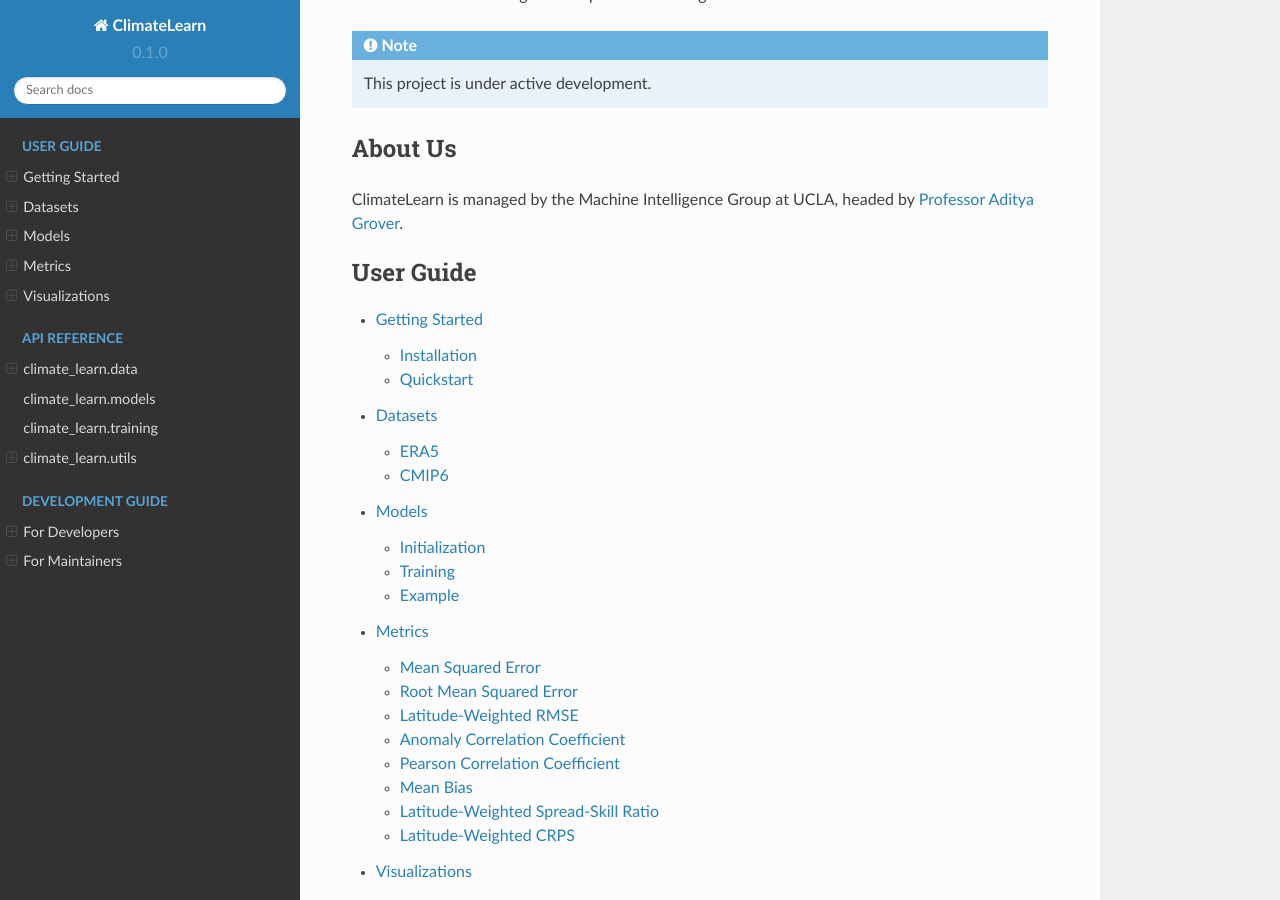
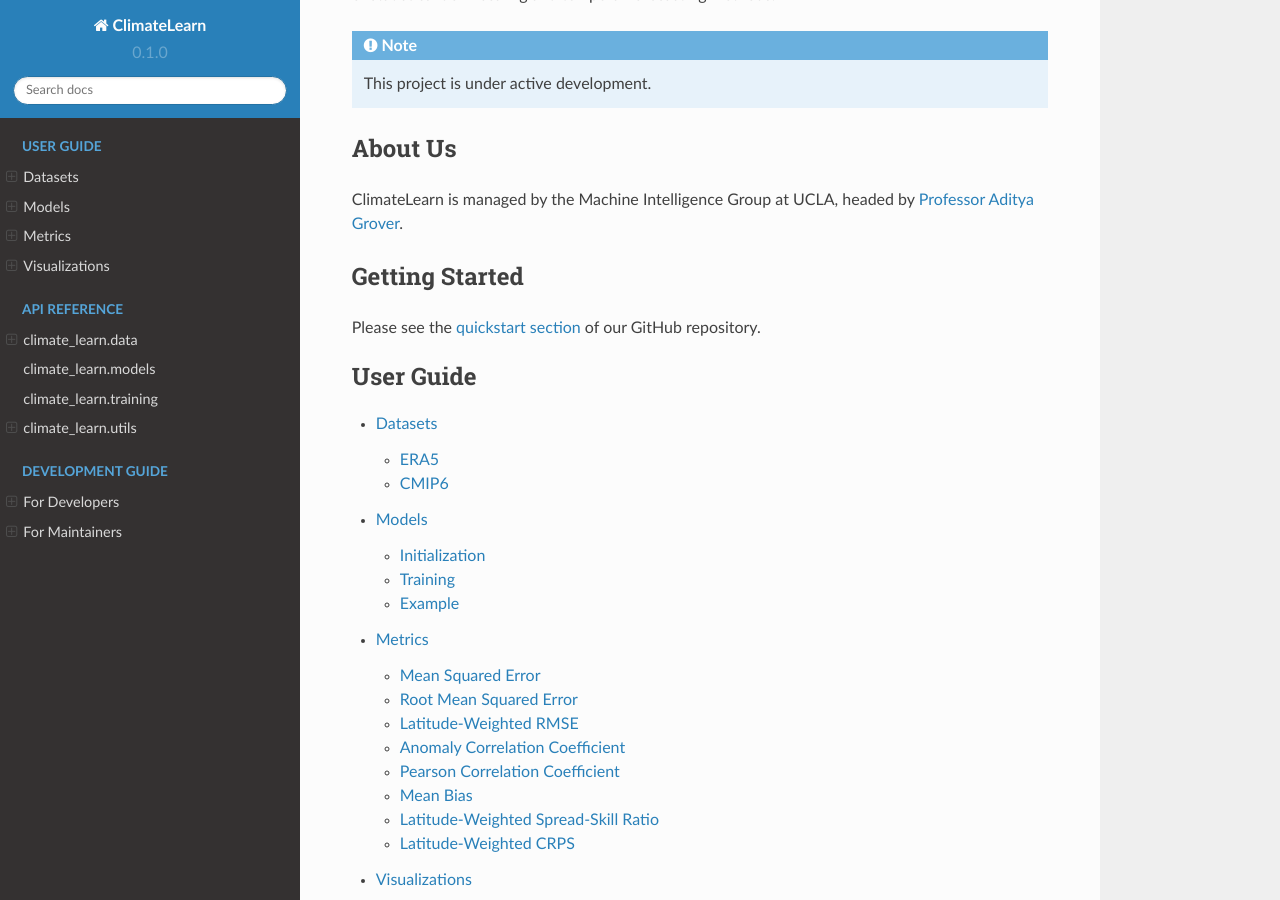
Before and after one commit to aditya-grover/climate-learn, a Sphinx documentation site: the page built from docs/source/index.rst, in a window 1280 px wide and 900 px high, scrolled down 305 px. Built offline with Sphinx 7.4.7 and the Read the Docs theme 2.0.0, drawn with Linux system fonts in a browser that asks for light colours.

Commit message:
Update docs

```diff
--- a/docs/source/index.rst
+++ b/docs/source/index.rst
@@ -19,11 +19,14 @@
 ClimateLearn is managed by the Machine Intelligence Group at UCLA, headed by
 `Professor Aditya Grover <https://aditya-grover.github.io/>`_.
 
+Getting Started
+---------------
+Please see the `quickstart section <https://github.com/aditya-grover/climate-learn#quickstart>`_ of our GitHub repository.
+
 .. toctree::
    :caption: User Guide
    :maxdepth: 2
 
-   user-guide/getting_started
    user-guide/datasets
    user-guide/models
    user-guide/metrics
```
Also changed, not shown: docs/source/user-guide/getting_started.rst (deleted, +0 -12 lines).
